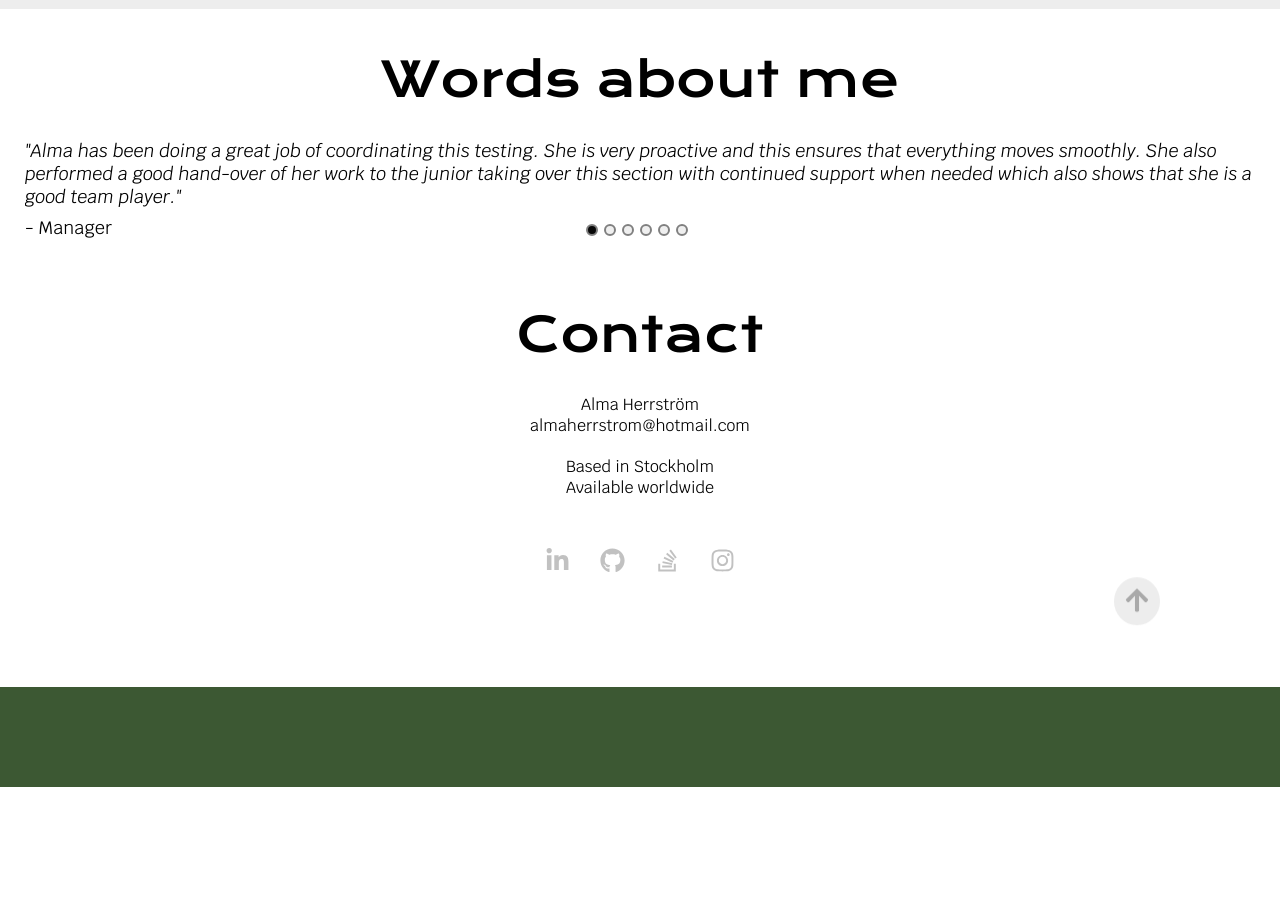
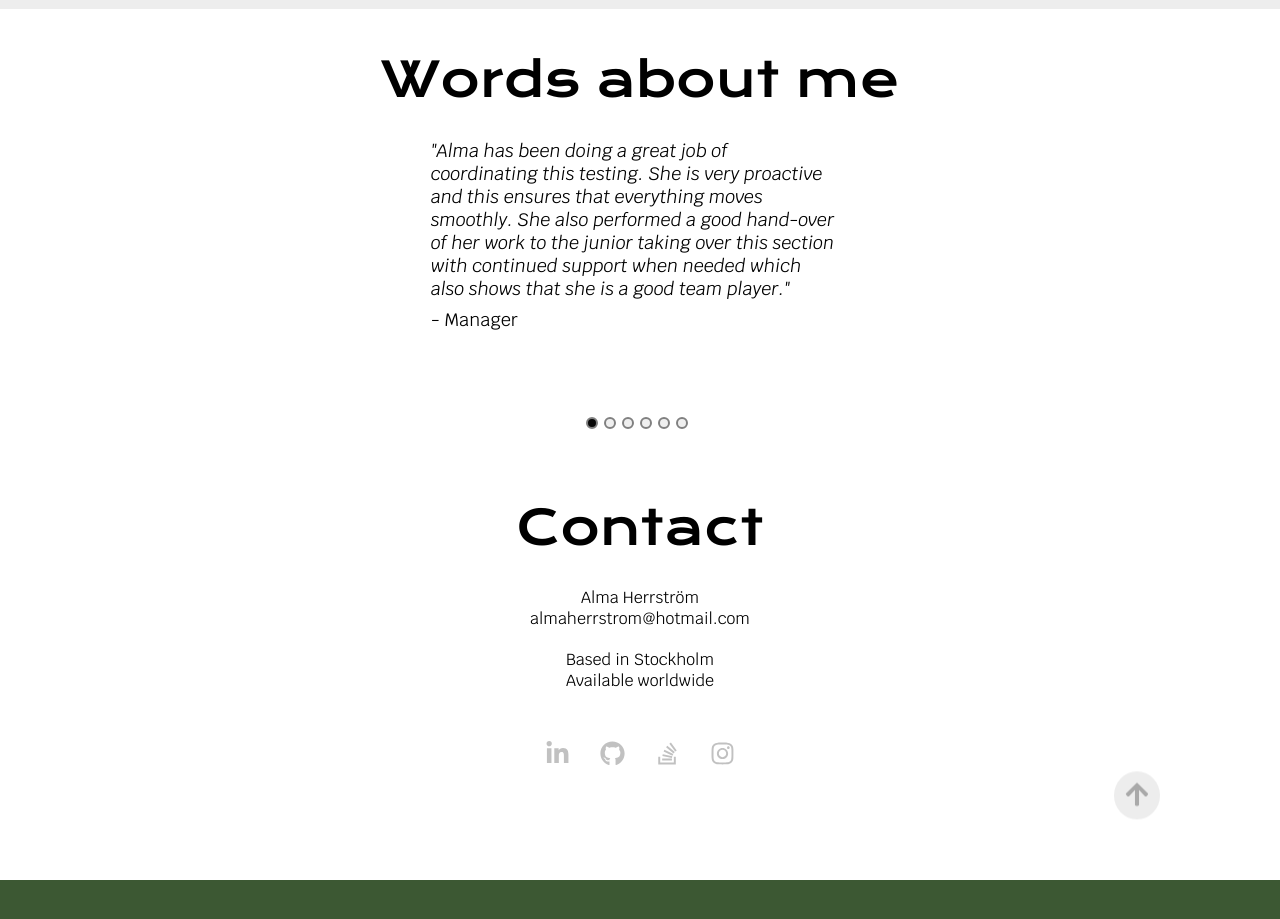
Before and after one commit to almaherris/alma-portfolio, a React (Vite) app: page / in a window 1280 px wide. Shown: the part 3380-4299 px from the top of the page. Before the commit the page ends 4167 px from the top, so only its background shows below. Built offline with nearby package versions, Linux system fonts and the light colour scheme.

Commit message:
completed carousel

```diff
--- a/src/components/sections/carousel-setup/CarouselComponent.css
+++ b/src/components/sections/carousel-setup/CarouselComponent.css
@@ -2,3 +2,14 @@
   font-style: italic;
   margin-bottom: 8px;
 }
+
+.feedback-item {
+  margin-bottom: 32px;
+}
+
+@media (min-width: 1024px) {
+  .feedback-item {
+    max-width: 33%;
+    margin-left: 33%;
+  }
+}
```
